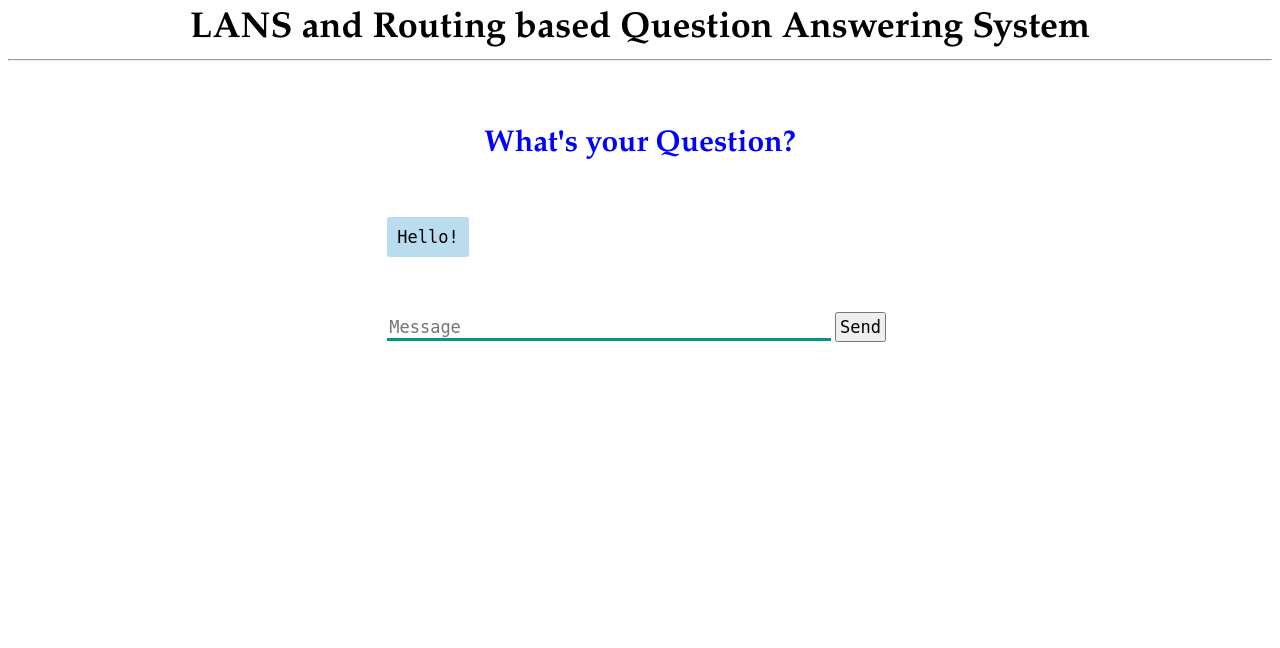
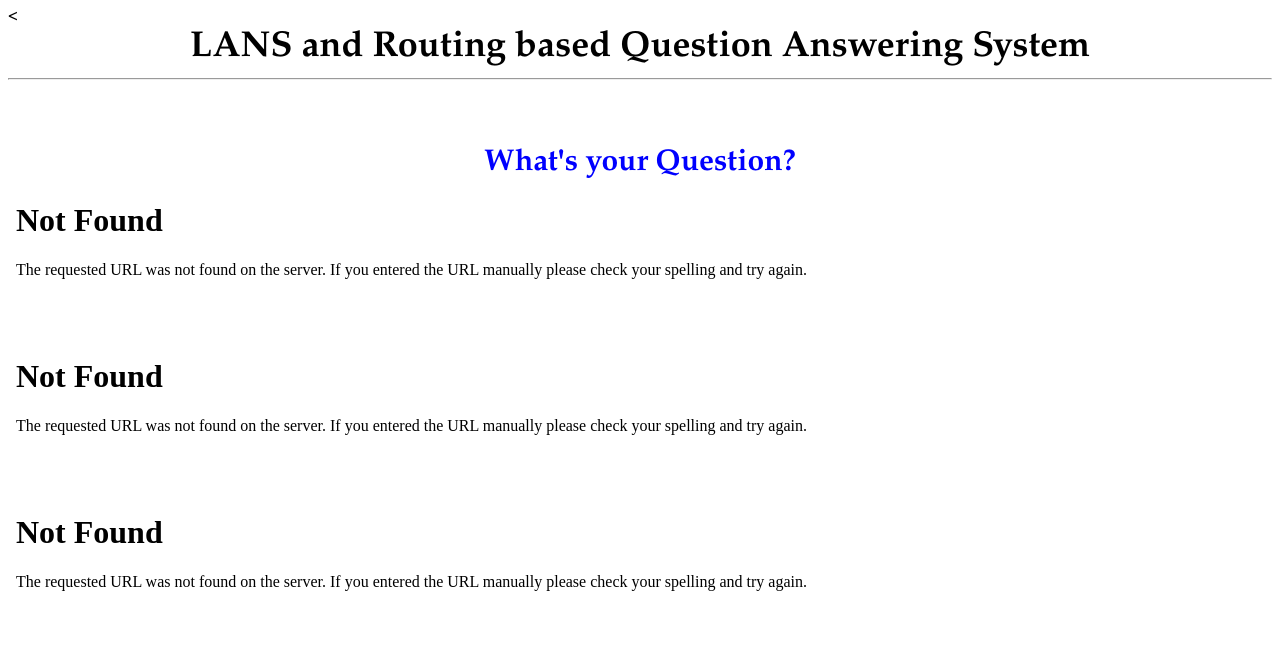
Before and after one commit to QAsystemResearch/QASystem, a Flask app: page / in a window 1280 px wide. Shown: the top 648 px of the page. Run offline with Flask 2, Linux system fonts and the light colour scheme; some libraries are stand-ins or nearby versions.

Commit message:
added components: left, middle, right, added iframe

```diff
--- a/templates/index.html
+++ b/templates/index.html
@@ -87,47 +87,41 @@
                 right:0;
                 width: 300px;
             }
+            .myframe{
+                height: 550px;
+                overflow: auto;
+                margin-left: auto;
+                margin-right: auto;
+                margin-top: 60px;
+            }
       </style>
+      <<link rel="stylesheet" type="text/css" href="/static/body.css">
   </head>
 
   <body>
+
     <h1>LANS and Routing based Question Answering System</h1>
     <hr>
     <br>
     <br>
     <br>
     <h2>What's your Question?</h2>
-    <div>
-      <div id="chatbox">
-        <p class="botText">
-          <span>Hello!</span></p>
-      </div>
-      <div id="userInput">
-        <input id="textInput" type="text" name="msg" placeholder="Message">
-        <input id="buttonInput" type="submit" value="Send">
-      </div>
-      <script>
-        function getBotResponse() {
-          var rawText = $("#textInput").val();
-          var userHtml = '<p class="userText"><span>' + rawText + '</span></p>';
-          $("#textInput").val("");
-          $("#chatbox").append(userHtml);
-          document.getElementById('userInput').scrollIntoView({block: 'start', behavior: 'smooth'});
-          $.get("/get", { msg: rawText }).done(function(data) {
-            var botHtml = '<p class="botText"><span>' + data + '</span></p>';
-            $("#chatbox").append(botHtml);
-            document.getElementById('userInput').scrollIntoView({block: 'start', behavior: 'smooth'});
-          });
-        }
-        $("#textInput").keypress(function(e) {
-            if(e.which == 13) {
-                getBotResponse();
-            }
-        });
-        $("#buttonInput").click(function() {
-          getBotResponse();
-        })
-      </script>
+
+    <div class="left-hand ">
+        <iframe name="leftview" src="../component/leftview.html" frameborder=0 width="100%" height="100%" scrolling="no"></iframe>
     </div>
+
+    <div class="middle-hand">
+        <iframe name="middleview" src="../component/middleview.html" frameborder=0 width="100%" height="100%" scrolling="yes">
+
+        </iframe>
+    </div>
+
+    <div class="right-hand">
+        <iframe name="rightview" src="../component/rightview.html" frameborder=0 width="100%" height="100%" scrolling="no"></iframe>
+    </div>
+
+
+
   </body>
 </html>
```
